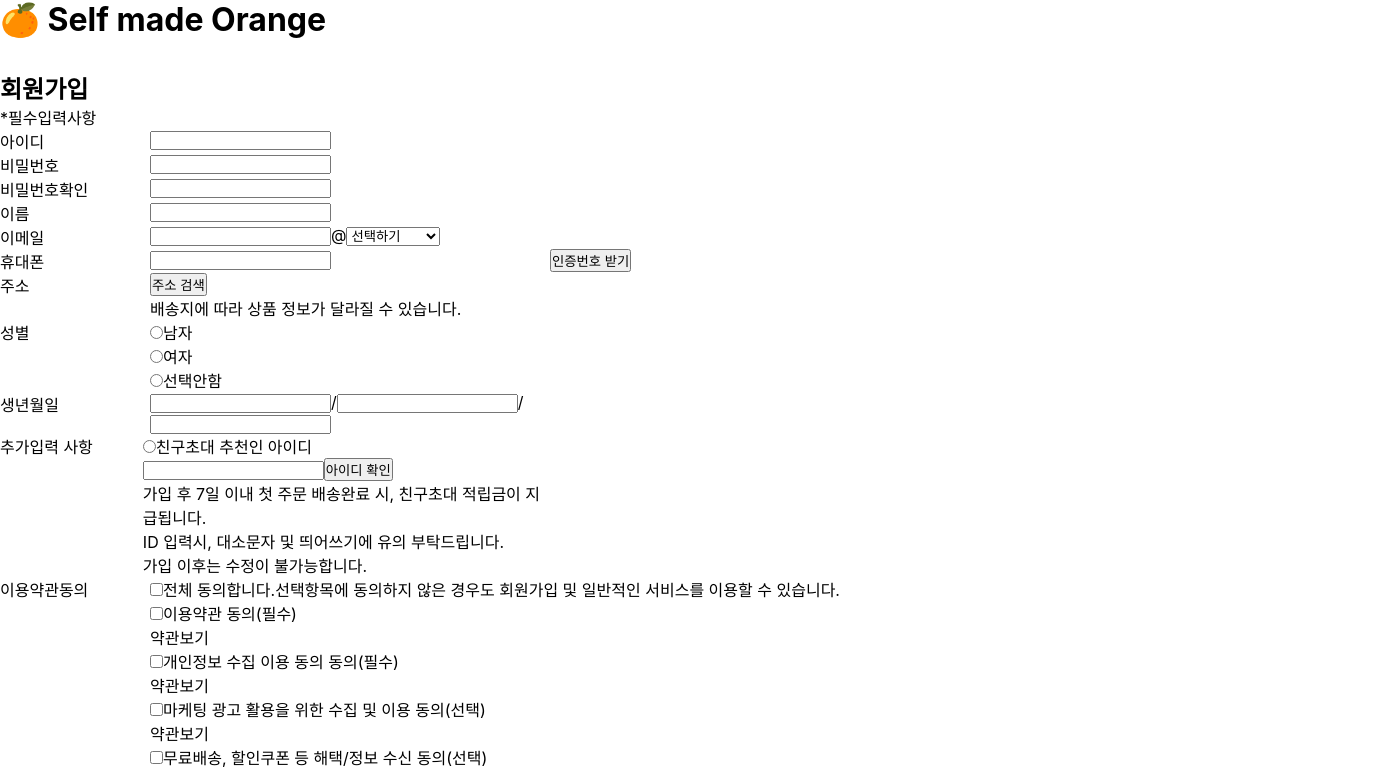
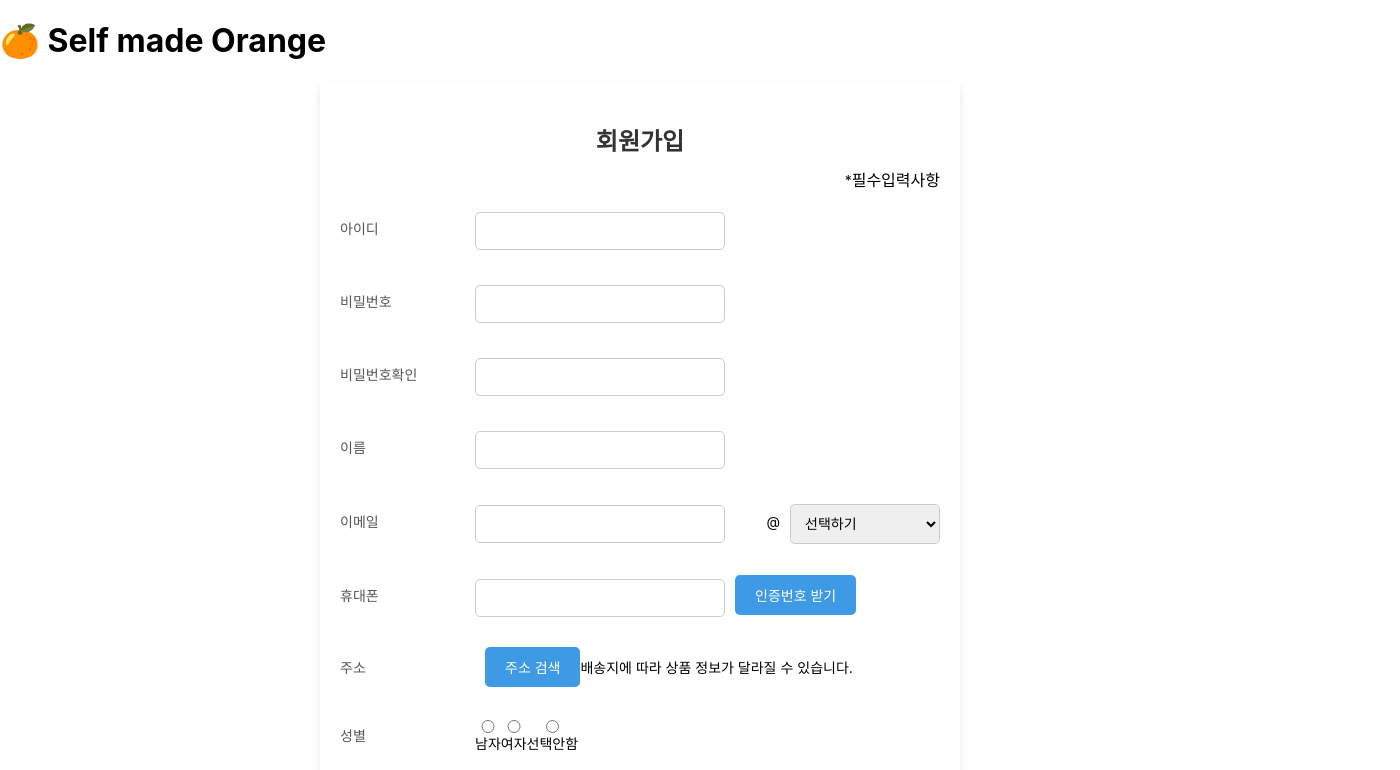
Before and after one commit to ChoiEdle/selfmade, a React (Create React App) app in the folder react/self-react/: page /signup in a window 1280 px wide. Shown: the top 770 px of the page, 1400 px wide, since content can reach past the window. Built offline with nearby package versions, Linux system fonts and the light colour scheme.

Commit message:
10-20 commit

```diff
--- a/react/self-react/src/pages/Signup.jsx
+++ b/react/self-react/src/pages/Signup.jsx
@@ -1,42 +1,44 @@
 import '../styles/Signup.css';
 
-export function Signup () {
+export function Signup() {
     return (
-        <>
+        <div className="signup-container">
             <h2>회원가입</h2>
-            <div><span>*</span>필수입력사항</div>
+            <div className='essential'><span>*</span>필수입력사항</div>
             <ul>
                 <li>
-                    <ul className='part'>
+                    <ul className='part id'>
                         <li className='left'><span>아이디</span></li>
-                        <li><input type="text" /></li>
+                        <li><input className="input-field" type="text" /></li>
                     </ul>
                 </li>
                 <li>
-                    <ul className='part'>
+                    <ul className='part pwd'>
                         <li className='left'><span>비밀번호</span></li>
-                        <li className='middle'><input type="password" /></li>
+                        <li><input className="input-field" type="password" /></li>
                     </ul>
                 </li>
                 <li>
-                    <ul className='part'>
+                    <ul className='part pwd'>
                         <li className='left'><span>비밀번호확인</span></li>
-                        <li className='middle'><input type="password" /></li>
+                        <li><input className="input-field" type="password" /></li>
                     </ul>
                 </li>
                 <li>
-                    <ul className='part'>
+                    <ul className='part name'>
                         <li className='left'><span>이름</span></li>
-                        <li className='middle'><input type="text" /></li>
+                        <li><input className="input-field" type="text" /></li>
                     </ul>
                 </li>
                 <li>
-                    <ul className='part'>
+                    <ul className='part email'>
                         <li className='left'><span>이메일</span></li>
                         <li className='middle'>
-                            <input type="text" />
+                            <input className="input-field" type="text" />
+                        </li>
+                        <li>
                             <span>@</span>
-                            <select>
+                            <select className="input-field">
                                 <option value="default">선택하기</option>
                                 <option value="naver.com">naver.com</option>
                                 <option value="gmail.com">gmail.com</option>
@@ -51,64 +53,62 @@ export function Signup () {
                     </ul>
                 </li>
                 <li>
-                    <ul className='part'>
+                    <ul className='part phone'>
                         <li className='left'><span>휴대폰</span></li>
-                        <li className='middle'>
-                            <input type="text" />
-                        </li>
+                        <li><input className="input-field" type="text" /></li>
                         <li>
-                            <button type="button">인증번호 받기</button>
+                            <button className="btn" type="button">인증번호 받기</button>
                         </li>
                     </ul>
                 </li>
                 <li>
-                    <ul className='part'>
+                    <ul className='part address'>
                         <li className='left'><span>주소</span></li>
                         <li className='middle'>
-                            <div><button type="button">주소 검색</button></div>
+                            <div><button className="btn" type="button">주소 검색</button></div>
                             <span>배송지에 따라 상품 정보가 달라질 수 있습니다.</span>
                         </li>
                     </ul>
                 </li>
                 <li>
-                    <ul className='part'>
+                    <ul className='part gender'>
                         <li className='left'>
                             <span>성별</span>
                         </li>
                         <li className='middle'>
                             <div>
-                                <input type="radio" name="gender"/><span>남자</span>
+                                <input type="radio" name="male"/><span>남자</span>
                             </div>
                             <div>
-                                <input type="radio" name="gender"/><span>여자</span>
+                                <input type="radio" name="female"/><span>여자</span>
                             </div>
                             <div>
-                                <input type="radio" name="gender"/><span>선택안함</span>
+                                <input type="radio" name="unknown"/><span>선택안함</span>
                             </div>
                         </li>
                     </ul>
                 </li>
                 <li>
-                    <ul className='part'>
+                    <ul className='part date'>
                         <li className='left'><span>생년월일</span></li>
                         <li className='middle'>
-                            <input type="text" />
+                            <input className="input-field" type="text" />
                             <span>/</span>
-                            <input type="text" />
+                            <input className="input-field" type="text" />
                             <span>/</span>
-                            <input type="text" />
+                            <input className="input-field" type="text" />
                         </li>
                     </ul>
                 </li>
                 <li>
-                    <ul className='part'>
+                    <ul className='part plus'>
                         <li><span className='left'>추가입력 사항</span></li>
                         <li className='middle'>
                             <input type="radio" />
                             <span>친구초대 추천인 아이디</span>
                             <div>
-                                <input type="text" />
-                                <button type="button">아이디 확인</button>
+                                <input className="input-field" type="text" />
+                                <button className="btn" type="button">아이디 확인</button>
                                 <li><span>가입 후 7일 이내 첫 주문 배송완료 시, 친구초대 적립금이 지급됩니다.</span></li>
                                 <li><span>ID 입력시, 대소문자 및 띄어쓰기에 유의 부탁드립니다.</span></li>
                                 <li><span>가입 이후는 수정이 불가능합니다.</span></li>
@@ -117,11 +117,11 @@ export function Signup () {
                     </ul>
                 </li>
                 <li>
-                    <ul className='part'>
+                    <ul className='part agree'>
                         <li className='left'>
                             <span>이용약관동의</span>
                         </li>
-                        <li>
+                        <li className='middle'>
                             <div>
                                 <input type="checkbox" />
                                 <span>전체 동의합니다.</span>
@@ -186,8 +186,8 @@ export function Signup () {
                         </li>
                     </ul>
                 </li>
-                <li><button type="button">가입하기</button></li>
+                <li><button className="btn-submit" type="button">가입하기</button></li>
             </ul>
-        </>
+        </div>
     );
 }
--- a/react/self-react/src/styles/Signup.css
+++ b/react/self-react/src/styles/Signup.css
@@ -1,23 +1,197 @@
-* {
-    /* 공통적으로 사용되는 폰트, 여백, 패딩 ... */
-    box-sizing: border-box;
-    margin: 0;
-    padding: 0;
+/* 기본 레이아웃 설정 */
+.signup-container {
+    width: 100%;
+    max-width: 600px;
+    margin: 0 auto;
+    padding: 20px;
+    background-color: #fff;
+    border-radius: 8px;
+    box-shadow: 0 4px 8px rgba(0, 0, 0, 0.1);
 }
 
-ul {
-    list-style-type: none;
+.essential {
+    text-align: right;
 }
 
-.part {
+/* 리스트 스타일 */
+ul {
+  list-style: none;
+  padding: 0;
+}
+
+li {
+  margin-bottom: 20px;
+}
+
+h2 {
+    text-align: center;
+    font-size: 24px;
+    font-weight: 600;
+    margin-bottom: 10px;
+    color: #333;
+}
+
+.signup-container > div {
+    margin-bottom: 15px;
+}
+
+.signup-container .part {
     display: flex;
+    align-items: center;
+    margin-bottom: 10px;
+}
+
+.signup-container .part li {
+    display: flex;
+    align-items: center;
+    justify-content: flex-start;
 }
 
 .left {
-    width: 100px;
-    margin-right: 50px;
+    width: 120px;
+    font-size: 14px;
+    color: #555;
+    padding-right: 15px;
 }
 
 .middle {
-    width: 400px;
+    display: flex;
+    flex-grow: 1;
+    flex-wrap: wrap;
+    align-items: center;
 }
+
+.input-field {
+    width: 250px;
+    padding: 10px;
+    border: 1px solid #ccc;
+    border-radius: 5px;
+    font-size: 14px;
+    margin-top: 5px;
+    box-sizing: border-box;
+}
+
+.input-field:focus {
+    border-color: #3f9ae5;
+    outline: none;
+}
+
+.btn {
+    padding: 10px 20px;
+    background-color: #3f9ae5;
+    color: white;
+    border: none;
+    border-radius: 5px;
+    cursor: pointer;
+    margin-left: 10px;
+    font-size: 14px;
+}
+
+.btn:hover {
+    background-color: #2d82c3;
+}
+
+span {
+    font-size: 14px;
+}
+
+button:disabled {
+    background-color: #ccc;
+    cursor: not-allowed;
+}
+
+li {
+    margin-bottom: 15px;
+}
+
+/* 라디오 버튼 및 체크박스 스타일 */
+input[type="radio"], input[type="checkbox"] {
+    margin-right: 5px;
+}
+
+input[type="radio"]:checked + span,
+input[type="checkbox"]:checked + span {
+    color: #3f9ae5;
+}
+
+/* 이메일 셀렉트 */
+.signup-container .part li select {
+    width: 150px;
+    padding: 10px;
+    border-radius: 5px;
+    font-size: 14px;
+    margin-left: 10px;
+    border: 1px solid #ccc;
+}
+
+.signup-container .part li select:focus {
+    border-color: #3f9ae5;
+}
+
+/* 주소 및 전화번호 */
+.signup-container .btn {
+    width: auto;
+}
+
+/* 아이디 확인 및 인증번호 버튼 */
+.signup-container .middle > .btn {
+    padding: 8px 15px;
+    font-size: 14px;
+}
+
+/* 추가 입력 사항 */
+.signup-container .middle > div {
+    display: flex;
+    flex-direction: column;
+}
+
+.signup-container .middle > div > li {
+    margin-top: 5px;
+    font-size: 12px;
+    color: #888;
+}
+
+.signup-container .btn-submit {
+    width: 100%;
+    padding: 12px;
+    background-color: #3f9ae5;
+    color: white;
+    border: none;
+    border-radius: 5px;
+    font-size: 16px;
+    cursor: pointer;
+}
+
+.signup-container .btn-submit:hover {
+    background-color: #2d82c3;
+}
+
+.signup-container .signup-container > div > div {
+    color: #999;
+    font-size: 12px;
+}
+
+/* 모바일 반응형 */
+@media (max-width: 768px) {
+    .signup-container {
+        padding: 15px;
+    }
+
+    .left {
+        width: 100px;
+    }
+
+    .middle {
+        flex-direction: column;
+        align-items: flex-start;
+    }
+
+    .input-field, .btn, .btn-submit {
+        width: 100%;
+    }
+
+    .signup-container .part li {
+        flex-direction: column;
+        align-items: flex-start;
+    }
+}
--- a/react/self-react/src/styles/selfmade.css
+++ b/react/self-react/src/styles/selfmade.css
@@ -1,8 +1,8 @@
-header, footer {
+/* header, footer {
     width: 1400px;
     height: 70px;
 }
 
 .home {
     width: 1400px;
-}
+} */
```
